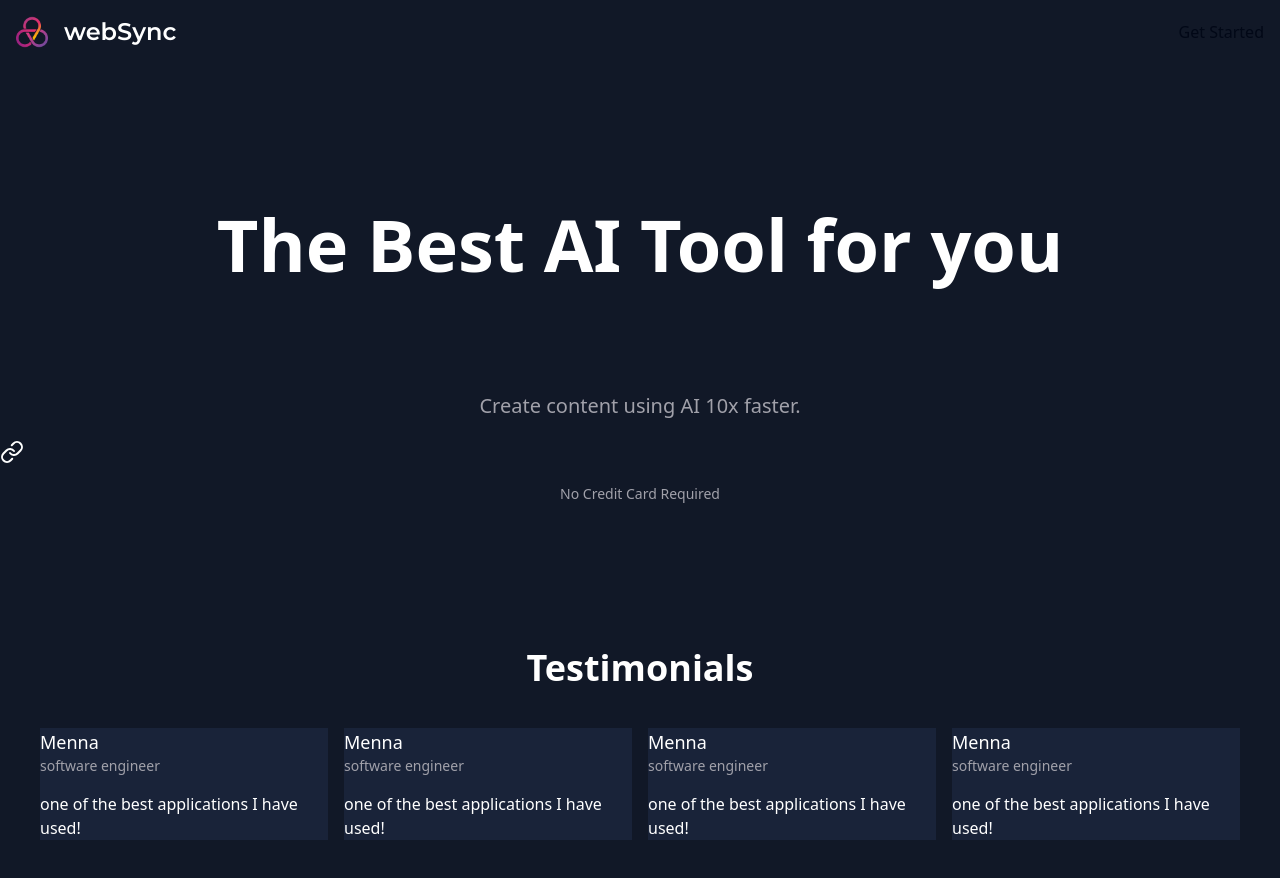
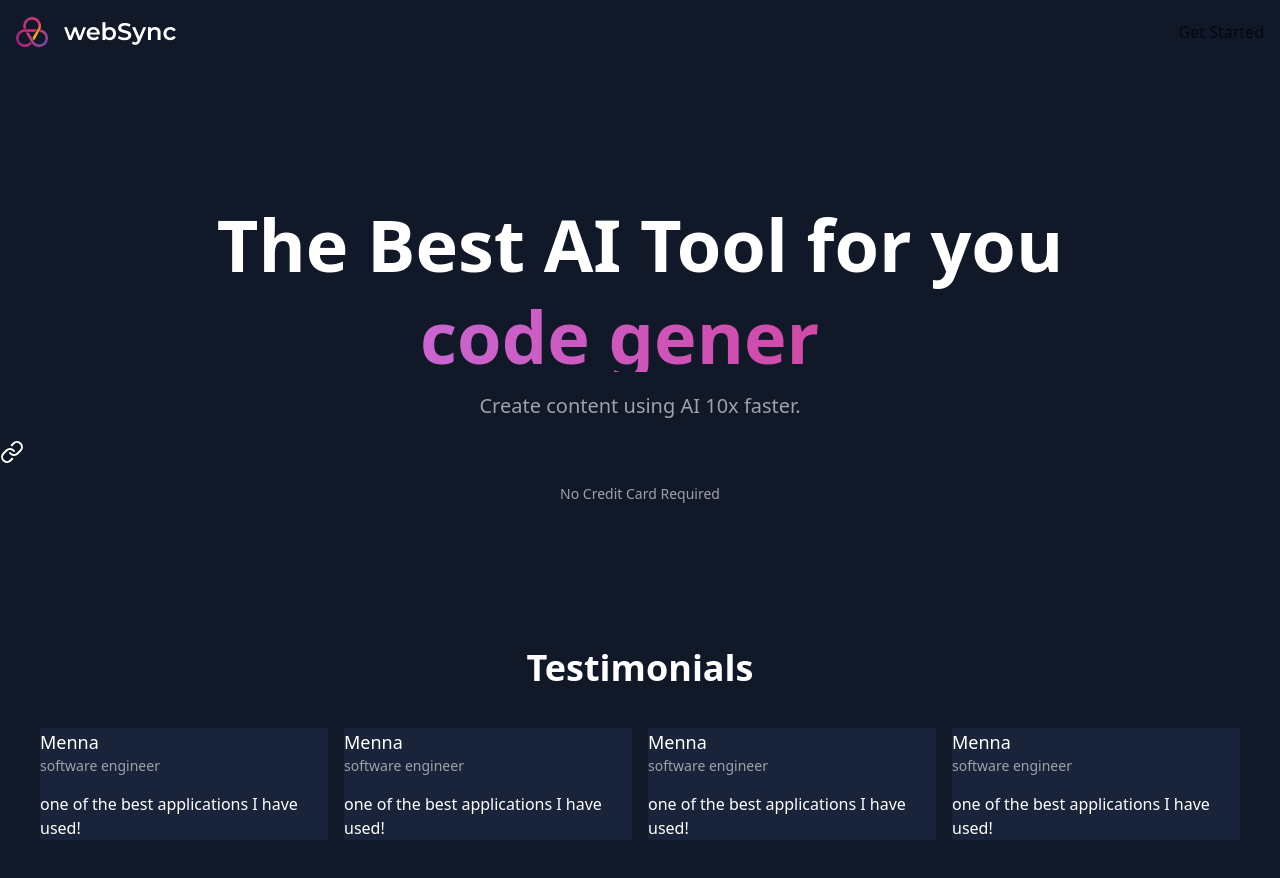
Before and after one commit to menna-meligy/Pioneering-intelligence, a Next.js app: page / in a window 1280 px wide. Shown: the top 878 px of the page. Built offline with nearby package versions, Linux system fonts and the light colour scheme; no server answers.

Commit message:
fixing errors.

```diff
--- a/components/landing-hero.tsx
+++ b/components/landing-hero.tsx
@@ -13,7 +13,7 @@ export const LandingHero = () =>{
         <div className="text-transparent bg-clip-text bg-gradient-to-r from-purple-400 to-pink-600">
             <TypewriterComponent
             options={{
-                string : [
+                strings : [
                     "chatbot.",
                     "code generation"
                 ],
--- a/package.json
+++ b/package.json
@@ -32,6 +32,7 @@
     "stripe": "^14.14.0",
     "tailwind-merge": "^2.2.0",
     "tailwindcss-animate": "^1.0.7",
+    "typewriter-effect": "^2.21.0",
     "zod": "^3.22.4",
     "zustand": "^4.5.0"
   },
```
Also changed, not shown: middleware.ts (+0 -10 lines), 2 other files (tests, documents, lock files or other folders).
